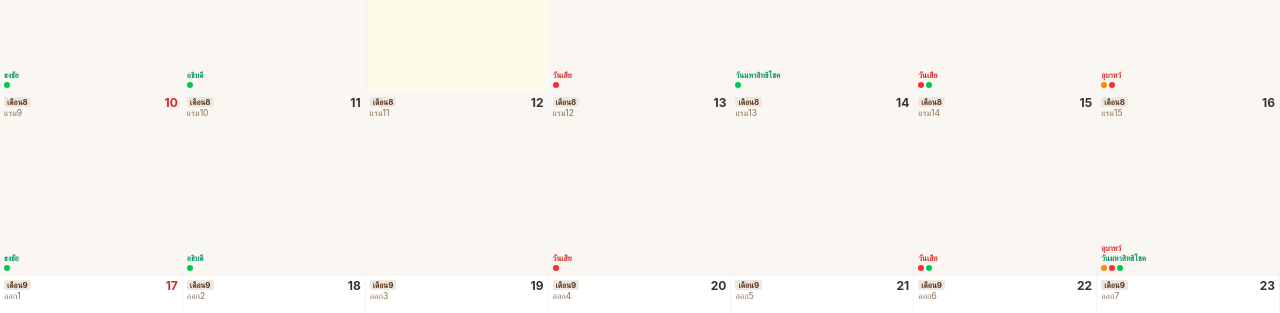
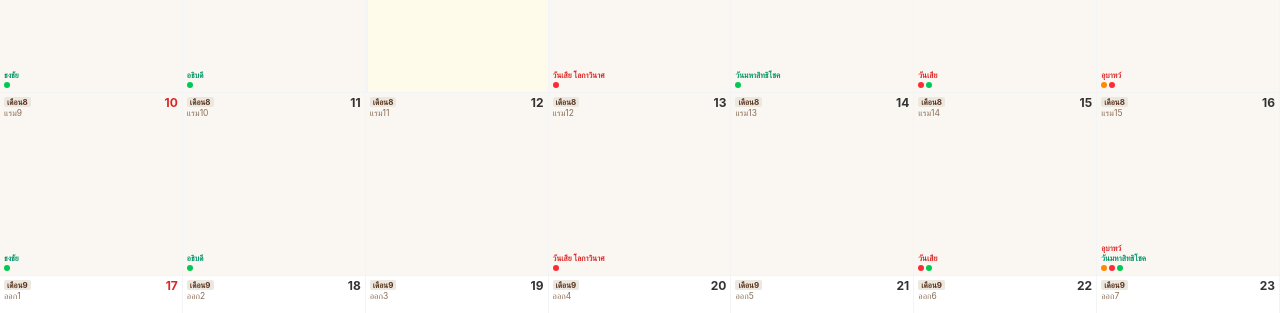
Before and after one commit to aiwonsi-debug/Lanna-Calendar, a React (Vite) app: page / in a window 1280 px wide. Shown: the part 357-670 px from the top of the page. Built offline with nearby package versions, Linux system fonts and the light colour scheme; the HTML template or start-up script is replaced by a standard one.

Commit message:
UI: display both วันเสีย and โลกาวินาศ/อุบาทว์ if they coincide

```diff
--- a/src/components/MonthlyGrid.tsx
+++ b/src/components/MonthlyGrid.tsx
@@ -103,7 +103,7 @@ export function MonthlyGrid({ viewMonth, days, selectedDate, onSelect }: Monthly
                     )}
                     {(day.isSia || day.isUbat || day.isLokawinat) && (
                       <span className={`text-[8px] font-bold text-[#DC2626] truncate leading-tight`}>
-                        {day.isSia ? 'วันเสีย' : day.isLokawinat ? 'โลกาวินาศ' : day.isUbat ? 'อุบาทว์' : ''}
+                        {[day.isSia ? 'วันเสีย' : '', day.isLokawinat ? 'โลกาวินาศ' : '', day.isUbat ? 'อุบาทว์' : ''].filter(Boolean).join(' ')}
                       </span>
                     )}
                     {(day.isThongChai || day.isAthipadi || day.sitthi) && (
```
